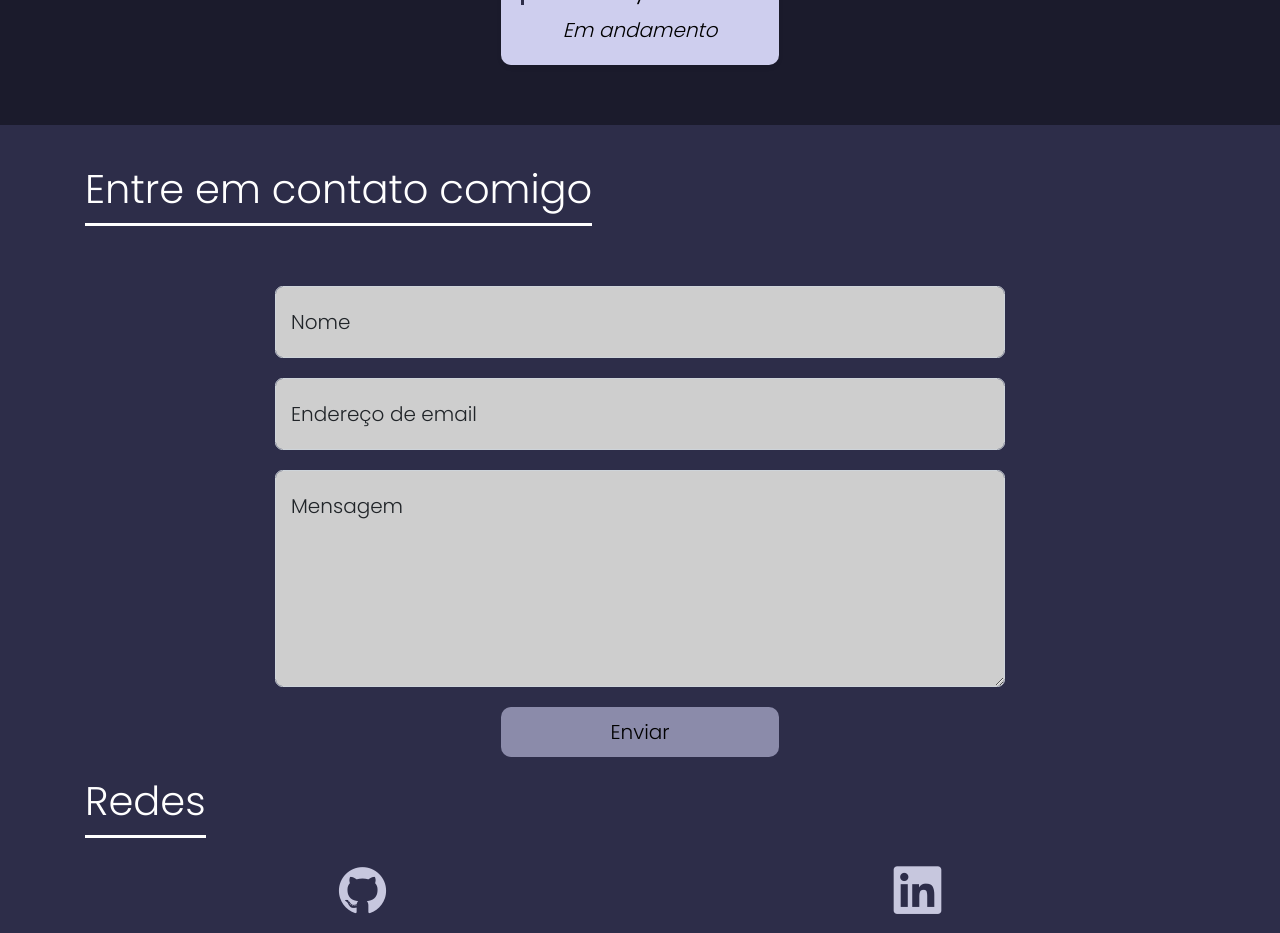
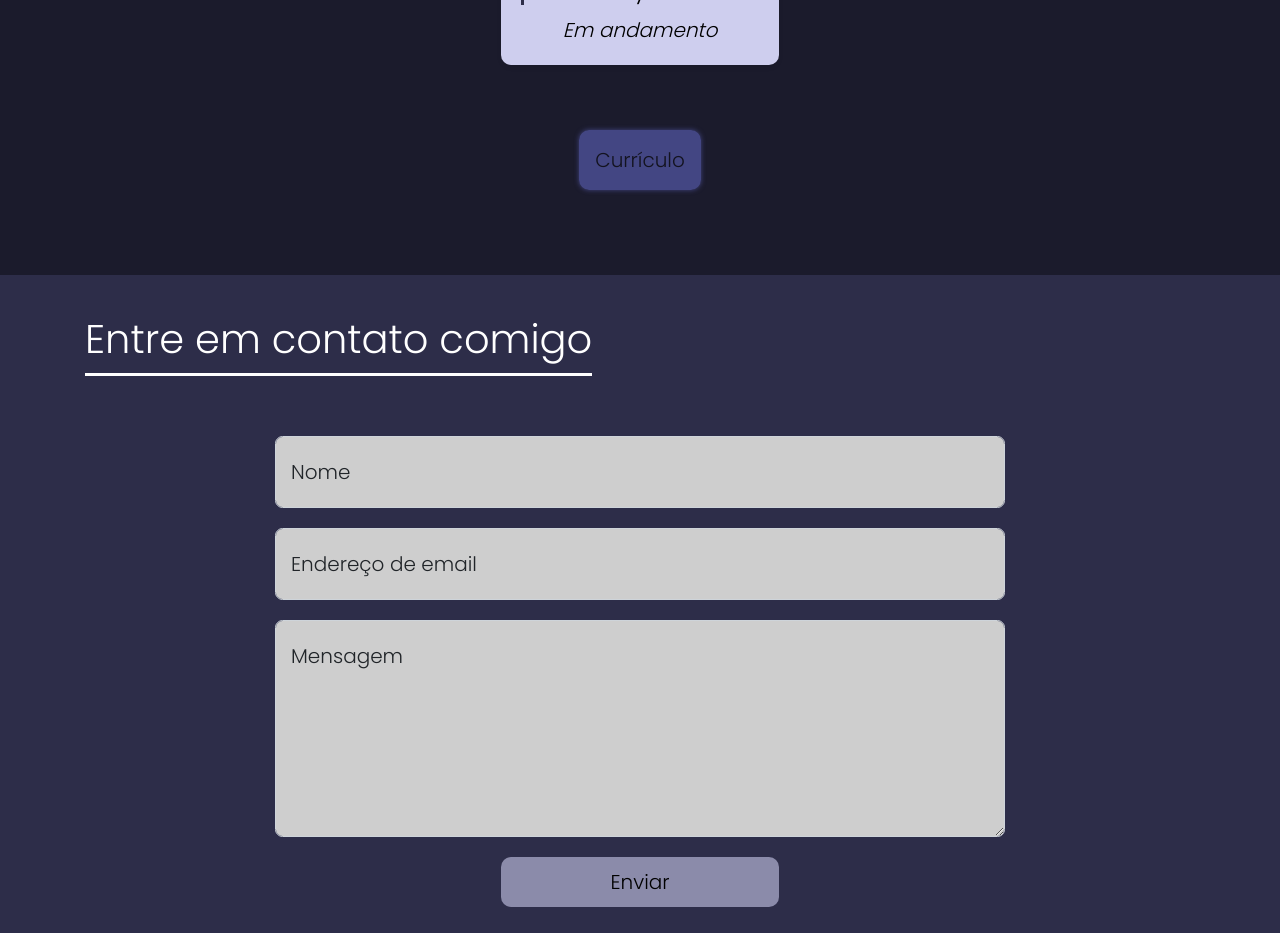
Before and after one commit to matEvangelista/matevangelista.github.io, a React (Create React App) app: page / in a window 1280 px wide. Shown: the part 2200-3133 px from the top of the page. Built offline with nearby package versions, Linux system fonts and the light colour scheme.

Commit message:
Adicionando link para currículo

```diff
--- a/src/App.css
+++ b/src/App.css
@@ -257,6 +257,22 @@ h3 {
   background-color: #8e8ea2;
 }
 
+.curriculo {
+  text-decoration: none;
+  color: #13131F;
+  background-color: #434683;
+  padding: .8rem;
+  border-radius: 10px;
+  box-shadow: 0 0 5px #434683;
+  transition: .2s;
+}
+
+.curriculo:hover {
+  color: white;
+  background-color: #1c1e38;
+  box-shadow: 0 0 10px #434683;
+}
+
 /*CONTATO SECTION*/
 .contato {
   background-color: #2d2d49;
--- a/src/components/Cursos.js
+++ b/src/components/Cursos.js
@@ -8,8 +8,14 @@ function Cursos() {
                 <div className="row justify-content-center m-0 mt-5">
                     <Curso name={"Carreira front-end - Vai na Web"} />
                     <Curso name={"Git e GitHub - Hora de Codar"} url={"https://www.udemy.com/certificate/UC-a023ff50-ed8b-496d-b78c-928c30e2f7dc/"} />
-                    <Curso name={"Microsoft Excel - Básico ao avançado"} url={"https://www.udemy.com/certificate/UC-IWP6ZG1C/"}/>
-                    <Curso name={"Python - Geek University"}/>
+                    <Curso name={"Microsoft Excel - Básico ao avançado"} url={"https://www.udemy.com/certificate/UC-IWP6ZG1C/"} />
+                    <Curso name={"Python - Geek University"} />
+                </div>
+                <div className="row justify-content-center mt-5 mb-5">
+                    <div className="col-6 text-center">
+                        <a className="curriculo" href="https://drive.google.com/file/d/1sZ7c9fBIhuaEY7kTu6nQow7TEwNuDti-/view"
+                            target="_blank" rel="noreferrer">Currículo</a>
+                    </div>
                 </div>
             </section>
         </section>
```
